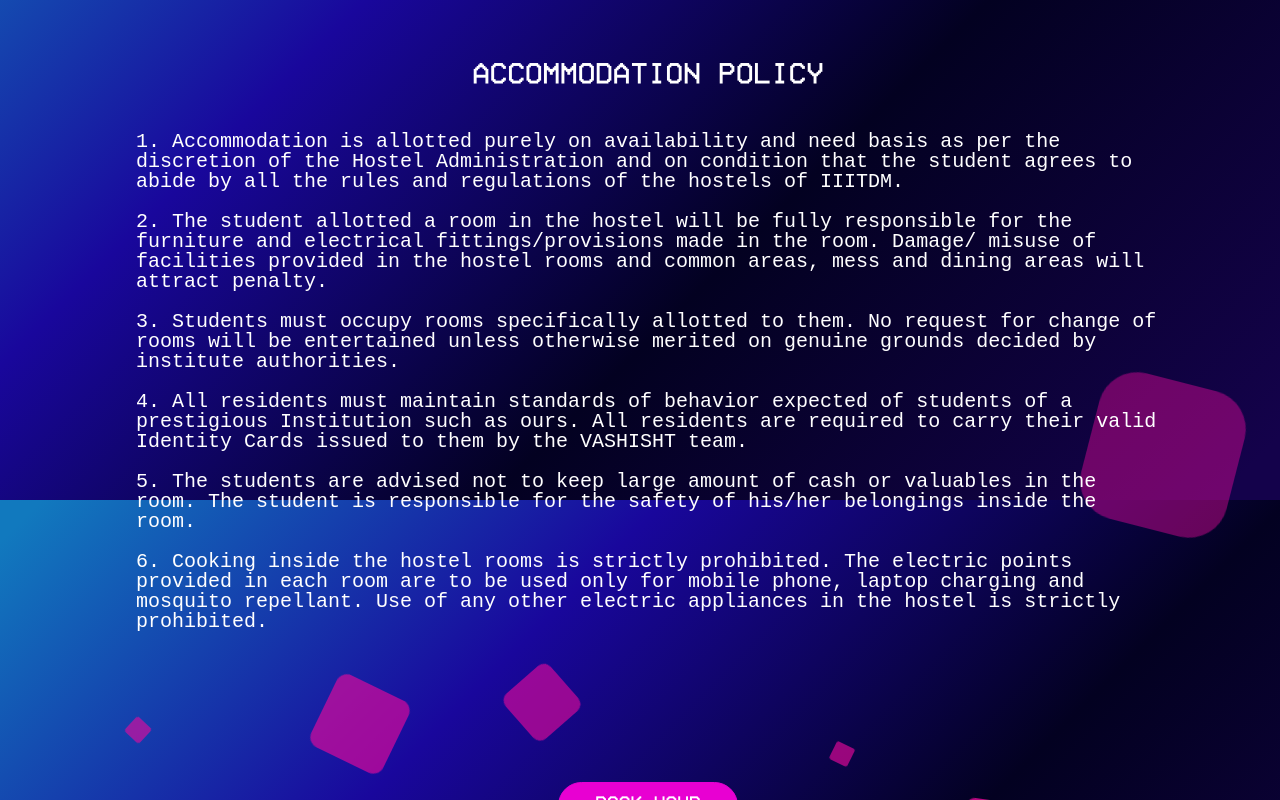
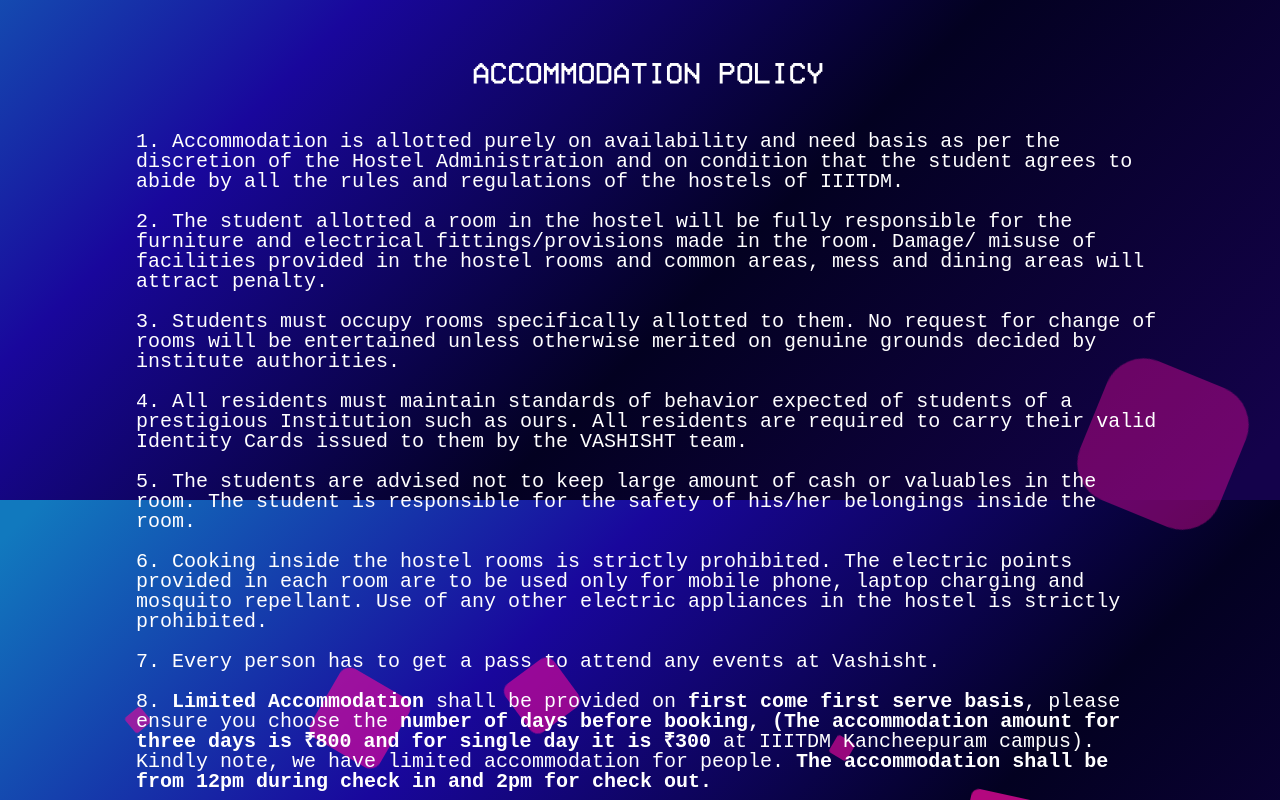
Before and after one commit to harshithb3304/Vashisht24, a Next.js app: page /accommodation in a window 1280 px wide. Shown: the part 300-1100 px from the top of the page. Built offline with nearby package versions, Linux system fonts and the light colour scheme; a web font is replaced by a local one.

Commit message:
accomidation

```diff
--- a/src/app/accommodation/page.jsx
+++ b/src/app/accommodation/page.jsx
@@ -80,6 +80,12 @@ const Page = () => {
           electric points provided in each room are to be used only for mobile
           phone, laptop charging and mosquito repellant. Use of any other
           electric appliances in the hostel is strictly prohibited.
+          <br />
+          <br />
+          7. Every person has to get a pass to attend any events at Vashisht.
+          <br />
+          <br />
+          8. <strong>Limited Accommodation</strong> shall be provided on <strong>first come first serve basis</strong>, please ensure you choose the <strong>number of days before booking, (The accommodation amount for three days is ₹800 and for single day it is ₹300</strong> at IIITDM Kancheepuram campus). Kindly note, we have limited accommodation for people. <strong>The accommodation shall be from 12pm during check in and 2pm for check out.</strong>
         </div>
         <br />
       </div>
```
